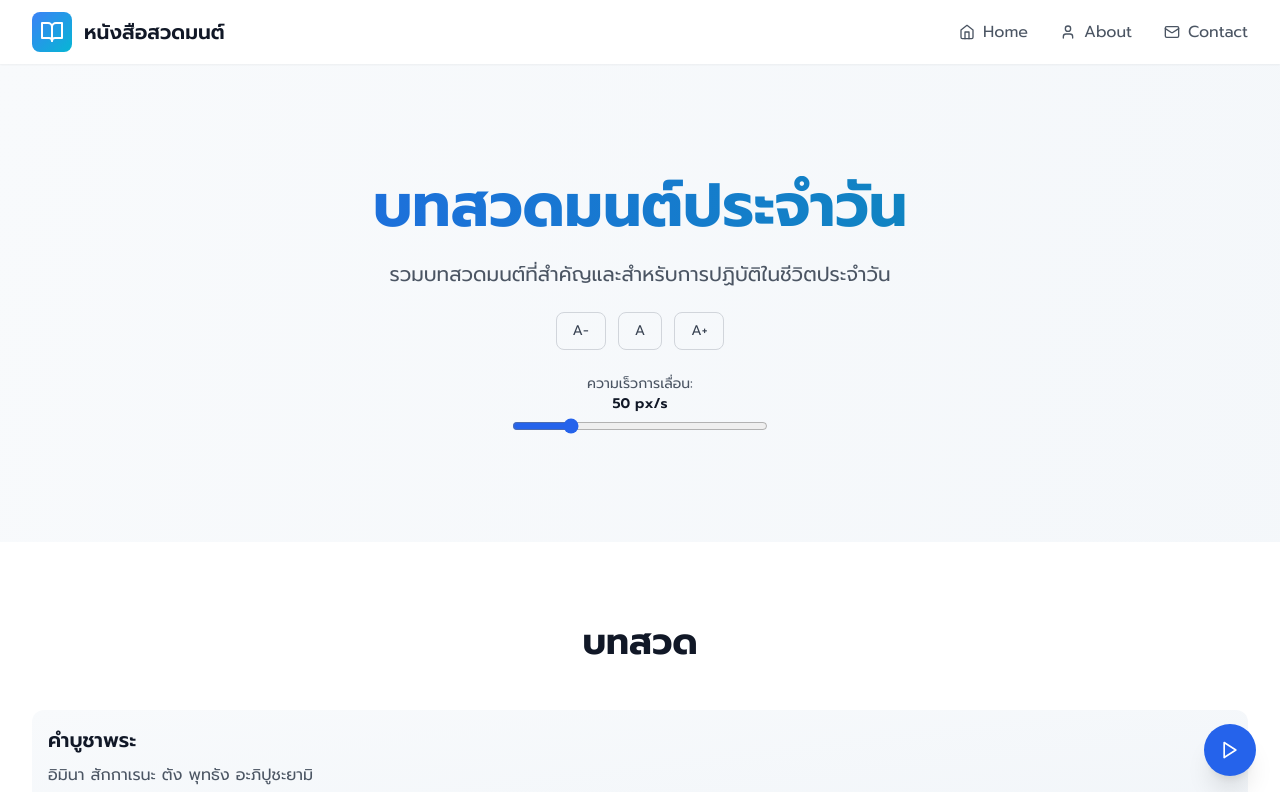
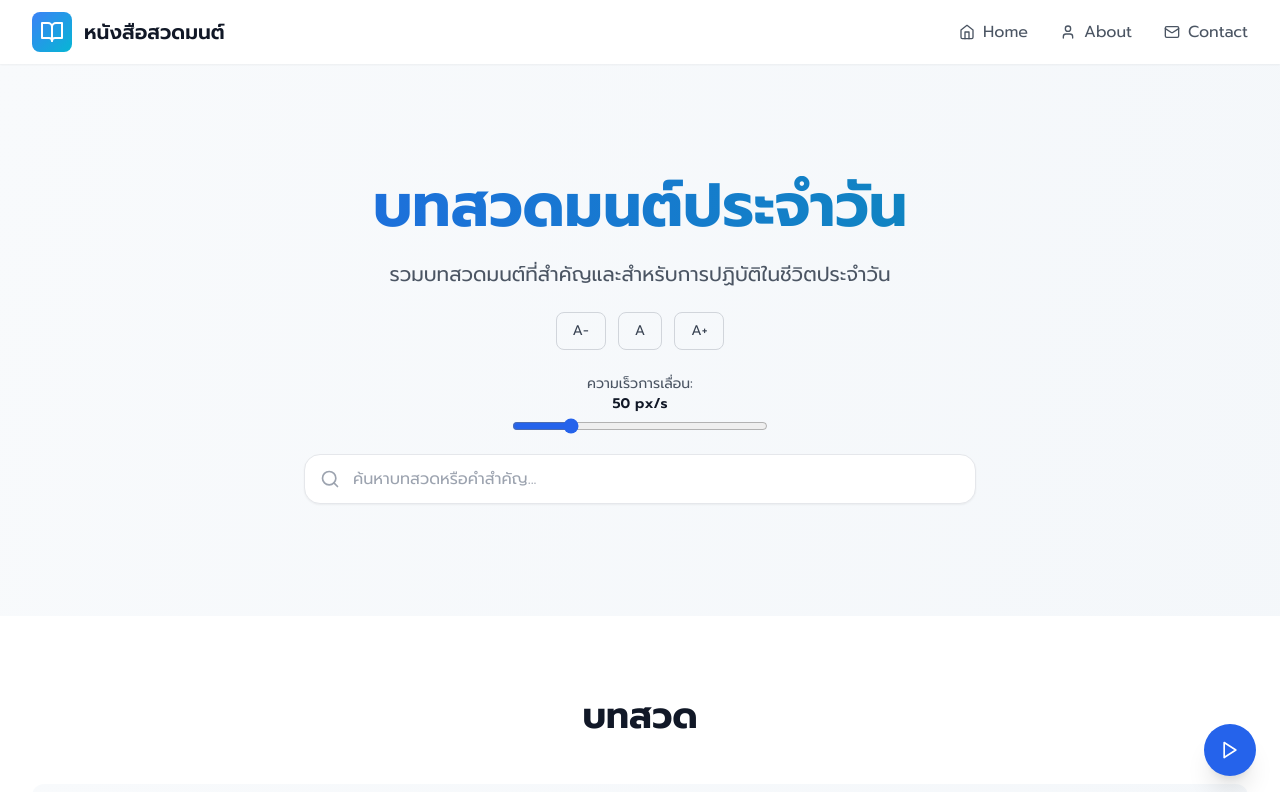
Before and after one commit to Supawittttt/prayer-book, a React (Vite) app: page / in a window 1280 px wide. Shown: the top 792 px of the page. Built offline with nearby package versions, Linux system fonts and the light colour scheme.

Commit message:
add search function

```diff
--- a/src/App.tsx
+++ b/src/App.tsx
@@ -1,4 +1,4 @@
-import { useState } from 'react'
+import { useMemo, useState } from 'react'
 import {
   Header,
   Hero,
@@ -12,9 +12,35 @@ import { PRAYERS, EXTENDED_PRAYERS } from './constants/prayers'
 
 function App() {
   const [mobileMenuOpen, setMobileMenuOpen] = useState(false)
+  const [searchQuery, setSearchQuery] = useState('')
   const { fontScale, increaseFont, decreaseFont, resetFont, canDecrease, canIncrease } =
     useFontScale()
   const { isAutoScroll, setIsAutoScroll, scrollSpeed, setScrollSpeed } = useAutoScroll()
+  const normalizedQuery = searchQuery.trim().toLowerCase()
+
+  const filteredPrayers = useMemo(() => {
+    if (!normalizedQuery) {
+      return PRAYERS
+    }
+
+    return PRAYERS.filter(
+      (prayer) =>
+        prayer.title.toLowerCase().includes(normalizedQuery) ||
+        prayer.description.toLowerCase().includes(normalizedQuery)
+    )
+  }, [normalizedQuery])
+
+  const filteredExtendedPrayers = useMemo(() => {
+    if (!normalizedQuery) {
+      return EXTENDED_PRAYERS
+    }
+
+    return EXTENDED_PRAYERS.filter(
+      (prayer) =>
+        prayer.title.toLowerCase().includes(normalizedQuery) ||
+        prayer.description.toLowerCase().includes(normalizedQuery)
+    )
+  }, [normalizedQuery])
 
   return (
     <div className='min-h-screen bg-gradient-to-br from-slate-50 to-slate-100'>
@@ -31,11 +57,13 @@ function App() {
         canIncrease={canIncrease}
         scrollSpeed={scrollSpeed}
         onScrollSpeedChange={setScrollSpeed}
+        searchQuery={searchQuery}
+        onSearchChange={setSearchQuery}
       />
 
-      <PrayerGrid prayers={PRAYERS} fontScale={fontScale} />
+      <PrayerGrid prayers={filteredPrayers} fontScale={fontScale} />
 
-      <ExtendedPrayerGrid prayers={EXTENDED_PRAYERS} fontScale={fontScale} />
+      <ExtendedPrayerGrid prayers={filteredExtendedPrayers} fontScale={fontScale} />
 
       <Footer />
 
--- a/src/components/ExtendedPrayerGrid.tsx
+++ b/src/components/ExtendedPrayerGrid.tsx
@@ -10,6 +10,7 @@ export function ExtendedPrayerGrid({ prayers, fontScale }: ExtendedPrayerGridPro
     <section id='extended' className='bg-white py-12 sm:py-16 lg:py-20'>
       <div className='max-w-7xl mx-auto px-4 sm:px-6 lg:px-8'>
         <h2 className='text-3xl sm:text-4xl font-bold text-gray-900 text-center mb-12'>บทเสริม</h2>
+        {prayers.length > 0 ? (
           <div className='grid grid-cols-1 md:grid-cols-1 lg:grid-cols-1 gap-6 lg:gap-8'>
             {prayers.map((item) => (
               <div
@@ -26,6 +27,9 @@ export function ExtendedPrayerGrid({ prayers, fontScale }: ExtendedPrayerGridPro
               </div>
             ))}
           </div>
+        ) : (
+          <p className='text-center text-gray-500'>ไม่พบบทสวดที่ตรงกับคำค้นหา</p>
+        )}
       </div>
     </section>
   )
--- a/src/components/Hero.tsx
+++ b/src/components/Hero.tsx
@@ -1,5 +1,6 @@
 import { FontScaleControl } from './FontScaleControl'
 import { ScrollSpeedControl } from './ScrollSpeedControl'
+import { SearchBar } from './SearchBar'
 
 interface HeroProps {
   onFontIncrease: () => void
@@ -9,6 +10,8 @@ interface HeroProps {
   canIncrease: boolean
   scrollSpeed: number
   onScrollSpeedChange: (speed: number) => void
+  searchQuery: string
+  onSearchChange: (value: string) => void
 }
 
 export function Hero({
@@ -18,7 +21,9 @@ export function Hero({
   canDecrease,
   canIncrease,
   scrollSpeed,
-  onScrollSpeedChange
+  onScrollSpeedChange,
+  searchQuery,
+  onSearchChange
 }: HeroProps) {
   return (
     <section id='home' className='max-w-7xl mx-auto px-4 sm:px-6 lg:px-8 py-12 sm:py-20 lg:py-28'>
@@ -40,8 +45,11 @@ export function Hero({
             canIncrease={canIncrease}
           />
         </div>
+        <div className='flex justify-center mb-6'>
+          <ScrollSpeedControl scrollSpeed={scrollSpeed} onChange={onScrollSpeedChange} />
+        </div>
         <div className='flex justify-center'>
-          <ScrollSpeedControl scrollSpeed={scrollSpeed} onChange={onScrollSpeedChange} />
+          <SearchBar value={searchQuery} onChange={onSearchChange} />
         </div>
       </div>
     </section>
--- a/src/components/PrayerGrid.tsx
+++ b/src/components/PrayerGrid.tsx
@@ -10,6 +10,7 @@ export function PrayerGrid({ prayers, fontScale }: PrayerGridProps) {
     <section id='about' className='bg-white py-12 sm:py-16 lg:py-20'>
       <div className='max-w-7xl mx-auto px-4 sm:px-6 lg:px-8'>
         <h2 className='text-3xl sm:text-4xl font-bold text-gray-900 text-center mb-12'>บทสวด</h2>
+        {prayers.length > 0 ? (
           <div className='grid grid-cols-1 md:grid-cols-1 lg:grid-cols-1 gap-6 lg:gap-8'>
             {prayers.map((item) => (
               <div
@@ -26,6 +27,9 @@ export function PrayerGrid({ prayers, fontScale }: PrayerGridProps) {
               </div>
             ))}
           </div>
+        ) : (
+          <p className='text-center text-gray-500'>ไม่พบบทสวดที่ตรงกับคำค้นหา</p>
+        )}
       </div>
     </section>
   )
--- /dev/null
+++ b/src/components/SearchBar.tsx
@@ -0,0 +1,35 @@
+import { Search, X } from 'lucide-react'
+
+interface SearchBarProps {
+  value: string
+  onChange: (value: string) => void
+}
+
+export function SearchBar({ value, onChange }: SearchBarProps) {
+  return (
+    <div className='w-full max-w-2xl'>
+      <label className='relative block'>
+        <span className='sr-only'>ค้นหาบทสวด</span>
+        <Search className='pointer-events-none absolute left-4 top-1/2 h-5 w-5 -translate-y-1/2 text-gray-400' />
+        <input
+          type='search'
+          value={value}
+          onChange={(event) => onChange(event.target.value)}
+          placeholder='ค้นหาบทสวดหรือคำสำคัญ...'
+          autoComplete='off'
+          className='w-full rounded-2xl border border-gray-200 bg-white py-3 pl-12 pr-12 text-base text-gray-900 shadow-sm outline-none transition focus:border-blue-500 focus:ring-2 focus:ring-blue-200'
+        />
+        {value && (
+          <button
+            type='button'
+            onClick={() => onChange('')}
+            className='absolute right-4 top-1/2 -translate-y-1/2 rounded-full p-1 text-gray-400 transition hover:text-gray-600 focus:outline-none focus-visible:ring-2 focus-visible:ring-blue-400'
+          >
+            <span className='sr-only'>ล้างคำค้นหา</span>
+            <X className='h-4 w-4' />
+          </button>
+        )}
+      </label>
+    </div>
+  )
+}
--- a/src/components/index.ts
+++ b/src/components/index.ts
@@ -6,3 +6,4 @@ export { Footer } from './Footer'
 export { FontScaleControl } from './FontScaleControl'
 export { ScrollSpeedControl } from './ScrollSpeedControl'
 export { AutoScrollButton } from './AutoScrollButton'
+export { SearchBar } from './SearchBar'
```
Also changed, not shown: 12 other files (tests, documents, lock files or other folders). Lines whose indentation alone changed are shown as unchanged.
